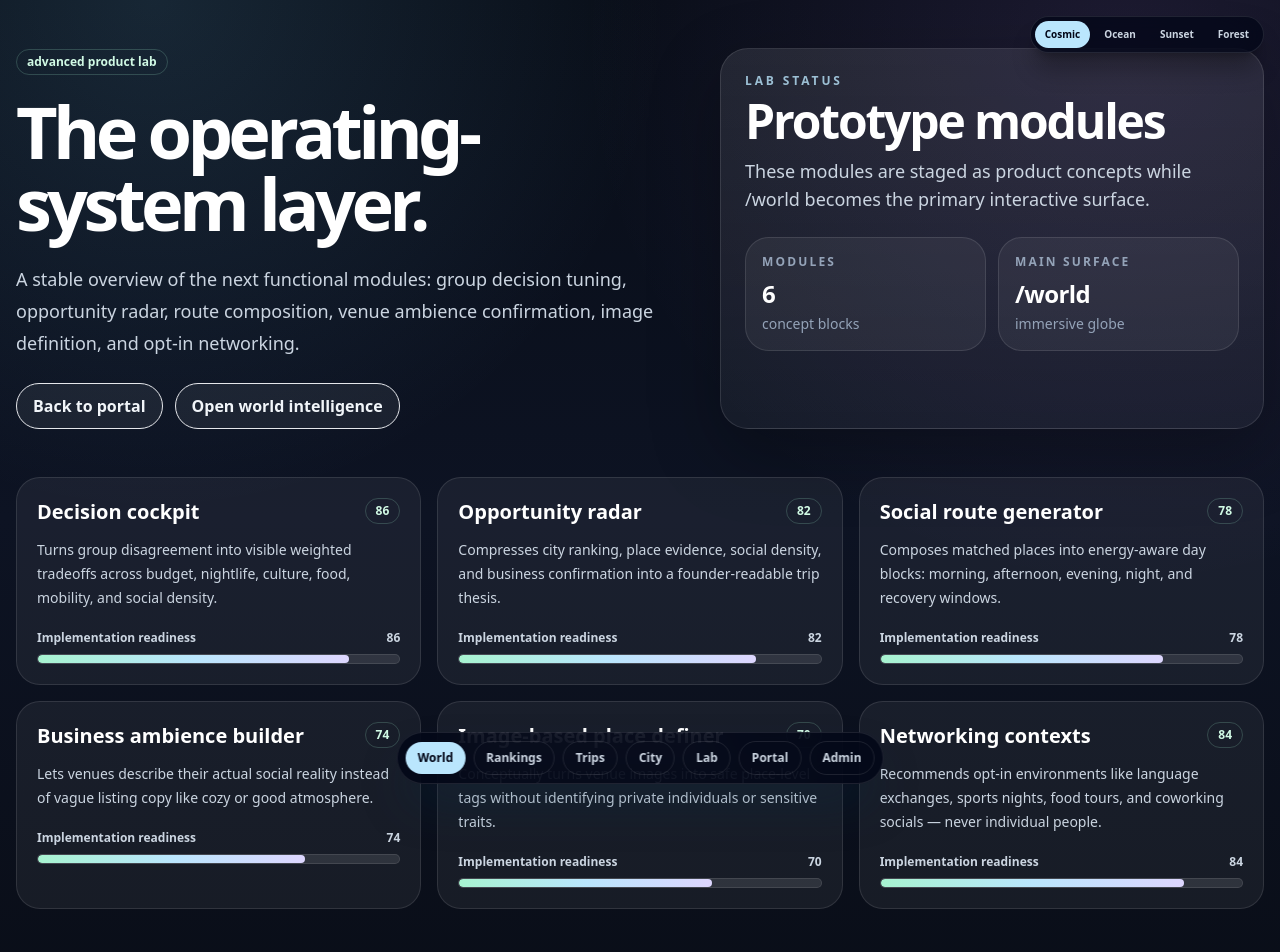
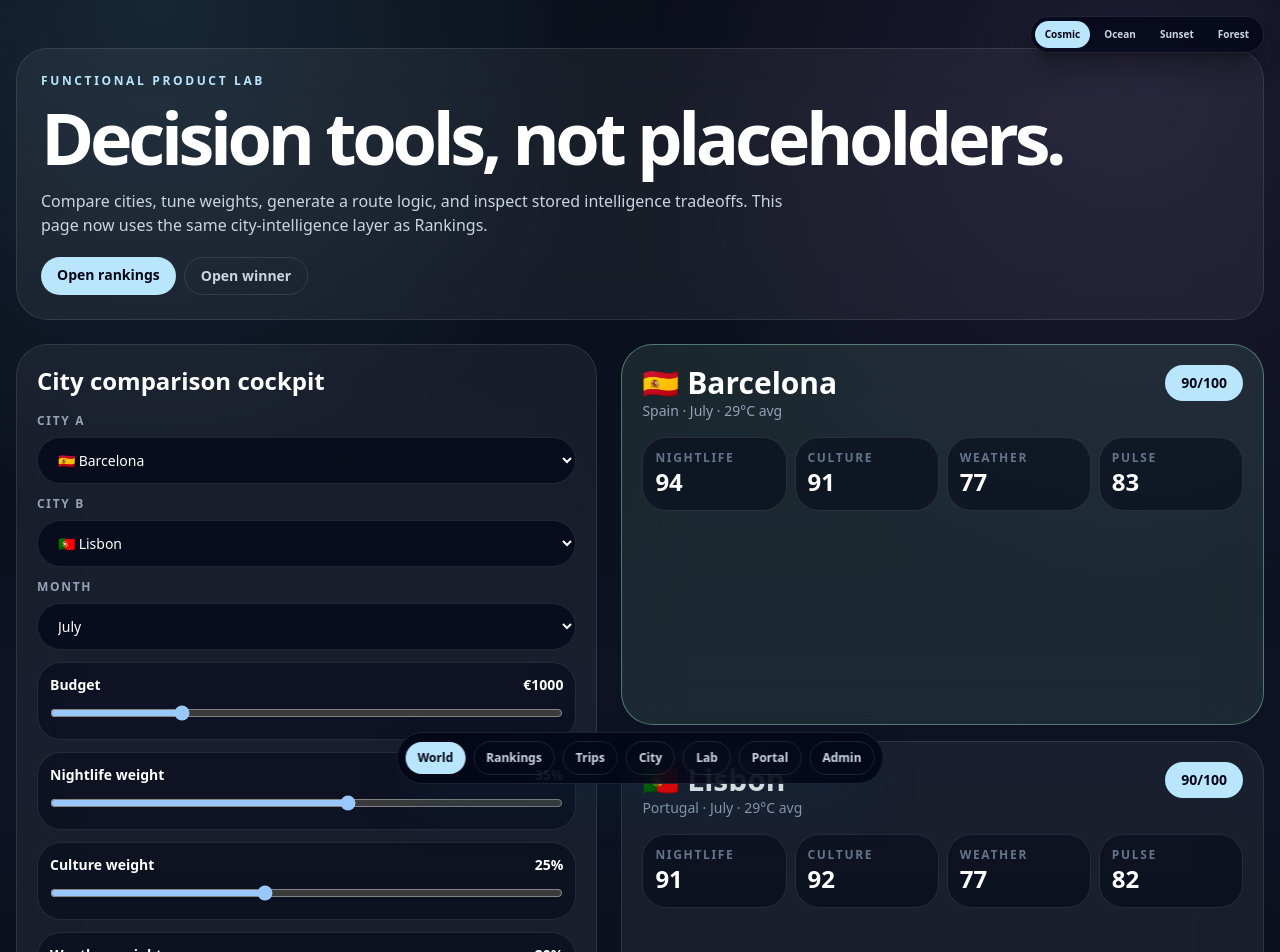
Before and after one commit to irf97/Travel-Guide, a Next.js app in the folder mvp/: page /lab in a window 1280 px wide. Shown: the top 952 px of the page. Built offline with nearby package versions, Linux system fonts and the light colour scheme.

Commit message:
Upgrade lab page into functional calculators

```diff
--- a/mvp/app/lab/page.tsx
+++ b/mvp/app/lab/page.tsx
@@ -1,53 +1,83 @@
+"use client";
+
+import { useMemo, useState } from "react";
 import Link from "next/link";
-import { Card, Chip, GhostButton, MetricBar, SectionHeader, SoftCard, StatPill } from "@/components/ui";
+import { getAllCityIntelligence, type MonthName } from "@/lib/city-intelligence";
 
-const modules = [
-  { title: "Decision cockpit", score: 86, body: "Turns group disagreement into visible weighted tradeoffs across budget, nightlife, culture, food, mobility, and social density." },
-  { title: "Opportunity radar", score: 82, body: "Compresses city ranking, place evidence, social density, and business confirmation into a founder-readable trip thesis." },
-  { title: "Social route generator", score: 78, body: "Composes matched places into energy-aware day blocks: morning, afternoon, evening, night, and recovery windows." },
-  { title: "Business ambience builder", score: 74, body: "Lets venues describe their actual social reality instead of vague listing copy like cozy or good atmosphere." },
-  { title: "Image-based place definer", score: 70, body: "Conceptually turns venue images into safe place-level tags without identifying private individuals or sensitive traits." },
-  { title: "Networking contexts", score: 84, body: "Recommends opt-in environments like language exchanges, sports nights, food tours, and coworking socials — never individual people." }
-];
+const months: MonthName[] = ["January", "February", "March", "April", "May", "June", "July", "August", "September", "October", "November", "December"];
+
+function clamp(value: number) { return Math.max(0, Math.min(100, Math.round(value))); }
 
 export default function ProductLabPage() {
-  return (
-    <main className="mx-auto min-h-screen w-full max-w-7xl px-4 pb-16">
-      <section className="grid gap-6 py-12 lg:grid-cols-[1fr_0.8fr]">
-        <div>
-          <Chip tone="good">advanced product lab</Chip>
-          <h1 className="mt-5 max-w-4xl text-5xl font-black leading-[0.95] tracking-[-0.065em] text-white md:text-7xl">
-            The operating-system layer.
-          </h1>
-          <p className="mt-6 max-w-2xl text-lg leading-8 text-slate-300">
-            A stable overview of the next functional modules: group decision tuning, opportunity radar, route composition, venue ambience confirmation, image definition, and opt-in networking.
-          </p>
-          <div className="mt-6 flex flex-wrap gap-3">
-            <Link href="/portal"><GhostButton>Back to portal</GhostButton></Link>
-            <Link href="/world"><GhostButton>Open world intelligence</GhostButton></Link>
-          </div>
+  const cities = useMemo(() => getAllCityIntelligence(), []);
+  const [a, setA] = useState("barcelona-spain");
+  const [b, setB] = useState("lisbon-portugal");
+  const [month, setMonth] = useState<MonthName>("July");
+  const [budget, setBudget] = useState(1000);
+  const [nightlifeWeight, setNightlifeWeight] = useState(35);
+  const [cultureWeight, setCultureWeight] = useState(25);
+  const [weatherWeight, setWeatherWeight] = useState(20);
+  const [costWeight, setCostWeight] = useState(20);
+
+  const cityA = cities.find((city) => city.id === a) ?? cities[0];
+  const cityB = cities.find((city) => city.id === b) ?? cities[1];
+
+  function score(city: typeof cityA) {
+    const costScore = clamp(100 - Math.max(0, city.base_cost_per_person - budget) / 12);
+    const totalWeight = nightlifeWeight + cultureWeight + weatherWeight + costWeight || 1;
+    return clamp((city.nightlife_score * nightlifeWeight + city.history_score * cultureWeight + city.monthlyWeather[month].weatherComfort * weatherWeight + costScore * costWeight) / totalWeight);
+  }
+
+  const routeBlocks = useMemo(() => {
+    const city = score(cityA) >= score(cityB) ? cityA : cityB;
+    return [
+      { time: "Morning", action: `${city.visuals.architecture} walk + low-pressure café start`, score: city.venues.cafes },
+      { time: "Afternoon", action: `${city.visuals.nature} / cultural neighborhood exploration`, score: city.history_score },
+      { time: "Evening", action: `Food quarter: ${city.venues.restaurants} restaurant-surface estimate`, score: city.food_culture_score },
+      { time: "Night", action: `Social route: ${city.venues.bars} bars + ${city.venues.clubs} clubs, use pulse demand ${city.pulse.demandPressure}`, score: city.nightlife_score }
+    ];
+  }, [cityA, cityB, month, budget, nightlifeWeight, cultureWeight, weatherWeight, costWeight]);
+
+  const winner = score(cityA) >= score(cityB) ? cityA : cityB;
+
+  return <main className="mx-auto min-h-screen max-w-7xl px-4 py-12 text-white">
+    <section className="rounded-[2rem] border border-white/10 bg-white/[0.055] p-6 backdrop-blur-xl">
+      <p className="text-xs font-black uppercase tracking-[0.22em] text-sky-200">Functional product lab</p>
+      <h1 className="mt-3 text-5xl font-black tracking-[-0.06em] md:text-7xl">Decision tools, not placeholders.</h1>
+      <p className="mt-4 max-w-3xl text-slate-300">Compare cities, tune weights, generate a route logic, and inspect stored intelligence tradeoffs. This page now uses the same city-intelligence layer as Rankings.</p>
+      <div className="mt-5 flex gap-2"><Link className="rounded-full bg-sky-200 px-4 py-2 text-sm font-black text-slate-950" href="/rankings">Open rankings</Link><Link className="rounded-full border border-white/10 px-4 py-2 text-sm font-black text-slate-300" href={`/cities/${winner.id}`}>Open winner</Link></div>
+    </section>
+
+    <section className="mt-6 grid gap-6 lg:grid-cols-[.95fr_1.05fr]">
+      <div className="rounded-[2rem] border border-white/10 bg-white/[0.055] p-5 backdrop-blur-xl">
+        <h2 className="text-2xl font-black">City comparison cockpit</h2>
+        <div className="mt-4 grid gap-3">
+          <Select label="City A" value={a} onChange={setA} options={cities.map((city)=>({label:`${city.visuals.flag} ${city.name}`, value:city.id}))}/>
+          <Select label="City B" value={b} onChange={setB} options={cities.map((city)=>({label:`${city.visuals.flag} ${city.name}`, value:city.id}))}/>
+          <Select label="Month" value={month} onChange={(v)=>setMonth(v as MonthName)} options={months.map((m)=>({label:m,value:m}))}/>
+          <Slider label="Budget" value={`€${budget}`} valueNum={budget} min={500} max={2500} setValue={setBudget}/>
+          <Slider label="Nightlife weight" value={`${nightlifeWeight}%`} valueNum={nightlifeWeight} min={0} max={60} setValue={setNightlifeWeight}/>
+          <Slider label="Culture weight" value={`${cultureWeight}%`} valueNum={cultureWeight} min={0} max={60} setValue={setCultureWeight}/>
+          <Slider label="Weather weight" value={`${weatherWeight}%`} valueNum={weatherWeight} min={0} max={60} setValue={setWeatherWeight}/>
+          <Slider label="Cost weight" value={`${costWeight}%`} valueNum={costWeight} min={0} max={60} setValue={setCostWeight}/>
         </div>
-        <Card>
-          <SectionHeader eyebrow="Lab status" title="Prototype modules" body="These modules are staged as product concepts while /world becomes the primary interactive surface." />
-          <div className="grid gap-3 md:grid-cols-2">
-            <StatPill label="Modules" value={modules.length} note="concept blocks" />
-            <StatPill label="Main surface" value="/world" note="immersive globe" />
-          </div>
-        </Card>
-      </section>
+      </div>
 
-      <section className="grid gap-4 md:grid-cols-2 lg:grid-cols-3">
-        {modules.map((module) => (
-          <SoftCard key={module.title}>
-            <div className="flex items-start justify-between gap-3">
-              <h2 className="text-xl font-black text-white">{module.title}</h2>
-              <Chip tone="good">{module.score}</Chip>
-            </div>
-            <p className="mt-3 text-sm leading-6 text-slate-300">{module.body}</p>
-            <div className="mt-5"><MetricBar label="Implementation readiness" score={module.score} /></div>
-          </SoftCard>
-        ))}
-      </section>
-    </main>
-  );
+      <div className="grid gap-4">
+        {[cityA, cityB].map((city) => <article key={city.id} className={`rounded-[2rem] border p-5 backdrop-blur-xl ${city.id === winner.id ? "border-emerald-200/40 bg-emerald-200/10" : "border-white/10 bg-white/[0.055]"}`}>
+          <div className="flex items-start justify-between gap-3"><div><h2 className="text-3xl font-black">{city.visuals.flag} {city.name}</h2><p className="text-sm text-slate-400">{city.country} · {month} · {city.monthlyWeather[month].avgTempC}°C avg</p></div><div className="rounded-full bg-sky-200 px-4 py-2 text-sm font-black text-slate-950">{score(city)}/100</div></div>
+          <div className="mt-4 grid gap-2 md:grid-cols-4"><Metric label="Nightlife" value={city.nightlife_score}/><Metric label="Culture" value={city.history_score}/><Metric label="Weather" value={city.monthlyWeather[month].weatherComfort}/><Metric label="Pulse" value={city.pulse.demandPressure}/></div>
+        </article>)}
+      </div>
+    </section>
+
+    <section className="mt-6 rounded-[2rem] border border-white/10 bg-white/[0.055] p-5 backdrop-blur-xl">
+      <h2 className="text-2xl font-black">Generated social route logic for {winner.name}</h2>
+      <div className="mt-4 grid gap-3 md:grid-cols-4">{routeBlocks.map((block)=><div key={block.time} className="rounded-2xl border border-white/10 bg-slate-950/50 p-4"><div className="text-xs font-black uppercase tracking-[0.14em] text-sky-200">{block.time}</div><p className="mt-2 text-sm leading-6 text-slate-300">{block.action}</p><div className="mt-3 text-2xl font-black">{block.score}</div></div>)}</div>
+    </section>
+  </main>;
 }
+
+function Select({ label, value, onChange, options }: { label: string; value: string; onChange: (v: string) => void; options: Array<{ label: string; value: string }> }) { return <label className="grid gap-2"><span className="text-xs font-black uppercase tracking-[0.14em] text-slate-400">{label}</span><select className="rounded-2xl border border-white/10 bg-slate-950/70 px-4 py-3 text-sm" value={value} onChange={(e)=>onChange(e.target.value)}>{options.map((option)=><option key={option.value} value={option.value}>{option.label}</option>)}</select></label>; }
+function Slider({ label, value, valueNum, min, max, setValue }: { label: string; value: string; valueNum: number; min: number; max: number; setValue: (v: number) => void }) { return <label className="rounded-2xl border border-white/10 bg-slate-950/50 p-3"><div className="mb-2 flex justify-between text-sm font-black"><span>{label}</span><span>{value}</span></div><input className="w-full" type="range" min={min} max={max} value={valueNum} onChange={(e)=>setValue(Number(e.target.value))}/></label>; }
+function Metric({ label, value }: { label: string; value: number }) { return <div className="rounded-2xl border border-white/10 bg-slate-950/50 p-3"><div className="text-xs font-black uppercase tracking-[0.14em] text-slate-500">{label}</div><div className="text-2xl font-black">{value}</div></div>; }
```
